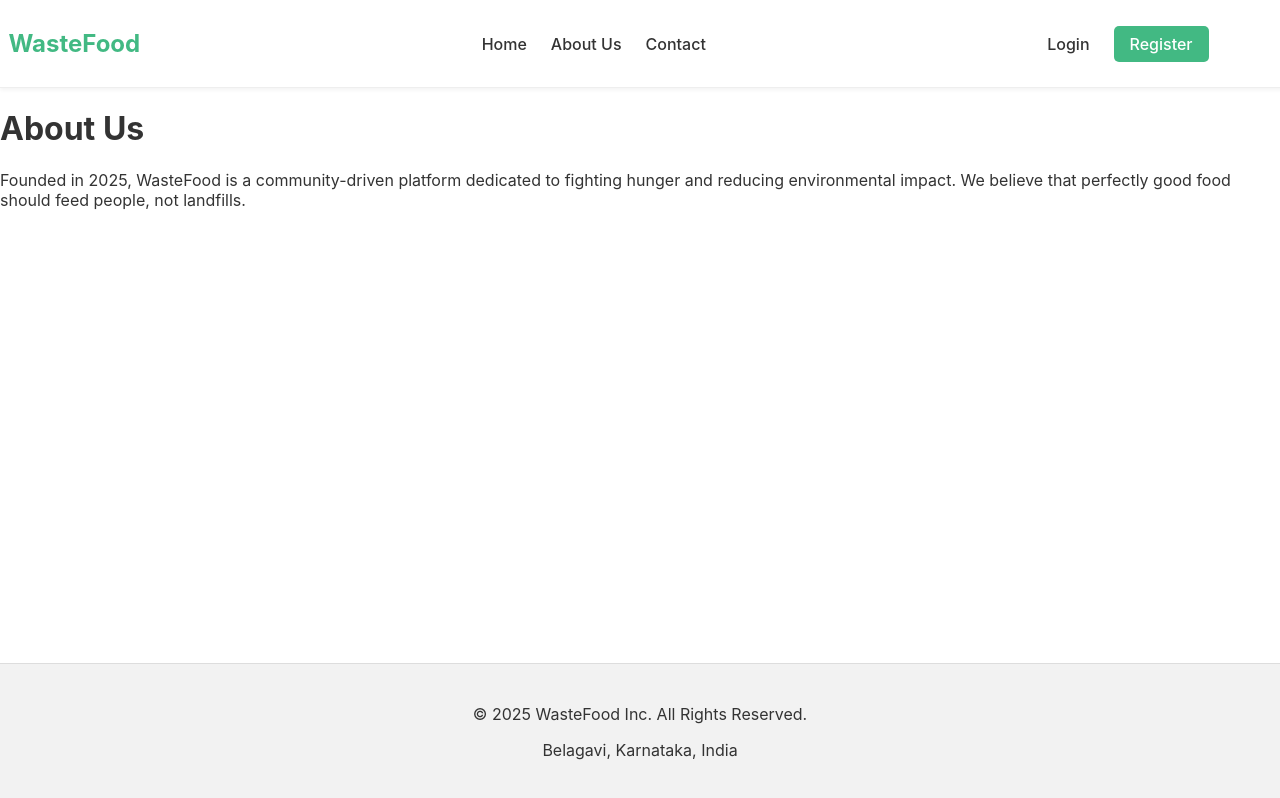
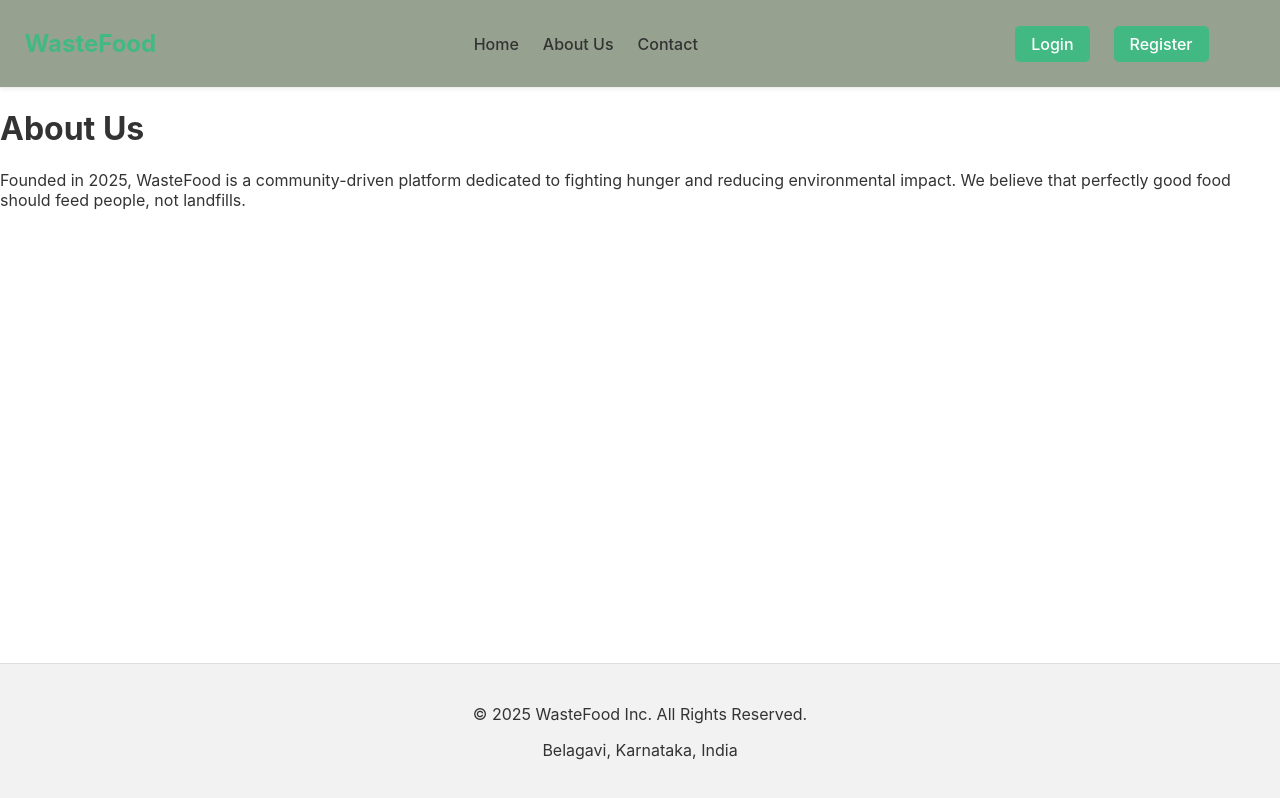
Before and after one commit to mallug18/food, a Vue app in the folder frontend/: page /about in a window 1280 px wide. Built offline with nearby package versions, Linux system fonts and the light colour scheme; no server answers.

Commit message:
Add auto-scrolling image slideshow to hero section

```diff
--- a/frontend/src/components/TheHeader.vue
+++ b/frontend/src/components/TheHeader.vue
@@ -21,7 +21,7 @@
           <a href="#" @click.prevent="handleLogout" class="nav-button-outline">Logout</a>
         </template>
         <template v-else>
-          <RouterLink to="/login">Login</RouterLink>
+          <RouterLink to="/login" class="nav-button">Login</RouterLink>
           <RouterLink to="/register" class="nav-button">Register</RouterLink>
         </template>
       </div>
@@ -53,9 +53,9 @@ const scrollToSection = (sectionId) => {
 
 <style scoped>
 /* Use the same professional styles from our previous conversation */
-header { background-color: white; color: #333; padding: 0.5rem; border-bottom: 1px solid #eee; }
+header { background-color: rgba(118, 130, 107, 0.753); color: #ffffff; padding: 0.5rem; border-bottom: 1px solid #eee; }
 nav { display: flex; justify-content: space-between; align-items: center; height: 70px; max-width: 1200px; margin:0.5px; }
-.logo { font-weight: bold; font-size: 1.5rem; text-decoration: none; color: #42b983; }
+.logo { font-weight: bold; font-size: 1.5rem; text-decoration: none; color: #42b983; margin-left: 1rem; }
 .nav-links, .auth-links { display: flex; align-items: center; gap: 1.5rem; }
 .nav-links a, .auth-links a { color: #333; text-decoration: none; font-weight: 500; transition: color 0.3s; }
 .nav-links a:hover, .auth-links a:hover { color: #42b983; }
@@ -63,6 +63,7 @@ nav { display: flex; justify-content: space-between; align-items: center; height
 .nav-button {
   background-color: #42b983; color: white !important; padding: 8px 16px;
   border-radius: 5px; transition: background-color 0.3s;
+  align-items: flex-end;
 }
 .nav-button:hover { background-color: #36a473; }
 .nav-button-outline {
--- a/frontend/src/views/HomeView.vue
+++ b/frontend/src/views/HomeView.vue
@@ -1,6 +1,6 @@
 <template>
   <div class="home-page">
-    <section id="home" class="hero-section">
+    <section id="home" class="hero-section" :style="heroStyle">
       <div class="hero-content">
         <h1>Reduce Waste, Share Abundance</h1>
         <p>Connect with your community to share surplus food and fight hunger. Your small contribution can make a big difference.</p>
@@ -23,7 +23,7 @@
     </section>
 
     <section id="contact" class="content-section-dark">
-       <div class="section-container">
+        <div class="section-container">
         <h2>Get In Touch</h2>
         <p>Have questions or want to partner with us? We’d love to hear from you.</p>
         <div class="contact-info">
@@ -36,13 +36,54 @@
 </template>
 
 <script setup>
+import { ref, computed, onMounted, onUnmounted } from 'vue';
 import { RouterLink } from 'vue-router';
+
+// --- START: New code for slideshow ---
+
+// 1. Define your list of images
+// Replace these placeholders with your actual image URLs
+const backgroundImages = ref([
+  'https://images7.alphacoders.com/110/1103153.jpg',
+  'https://images.squarespace-cdn.com/content/v1/669a8576009c437dabc4d36c/e1d15f4f-7a66-416b-8c83-68174a947d14/scraping-food-into-bin.jpeg',
+  'https://blogger.googleusercontent.com/img/b/R29vZ2xl/AVvXsEiKfcDfTZJVfY2vZ7hdh0E9Uu07e4GxuDLkyXEmzgKNpIxuh84OhR47DHGETCh0jKOIIzWUCMZy3V3q8-UxwZZZ4iLixTHyiyJAYeypznXB7AX21EUEY-sQtpTvns1TpxwkQq1gzy3BWUfL/s0/stop-food-waste-day-rich-poor-hungry.jpg'
+]);
+
+const currentImageIndex = ref(0);
+let intervalId = null;
+
+// 2. Create a computed property for the dynamic style
+const heroStyle = computed(() => ({
+  backgroundImage: `
+    linear-gradient(rgba(0, 0, 0, 0.5), rgba(0, 0, 0, 0.5)),
+    url('${backgroundImages.value[currentImageIndex.value]}')
+  `
+}));
+
+// 3. Use lifecycle hooks to start and stop the slideshow
+onMounted(() => {
+  // Start the slideshow every 2 seconds (2000 milliseconds)
+  intervalId = setInterval(() => {
+    currentImageIndex.value = (currentImageIndex.value + 1) % backgroundImages.value.length;
+  }, 2000);
+});
+
+onUnmounted(() => {
+  // Important: Clear the interval when the component is no longer on the page
+  clearInterval(intervalId);
+});
+
+// --- END: New code for slideshow ---
+
 </script>
 
 <style scoped>
 .hero-section {
   text-align: center; padding: 4rem 1rem;
-  background: linear-gradient(rgba(0, 0, 0, 0.5), rgba(0, 0, 0, 0.5)), url('https://placehold.co/1920x1080/444/FFF?text=Food+Donation');
+  /* The 'background' property is now handled by the :style binding in the template.
+    We add a transition for a smooth fade effect between images.
+  */
+  transition: background-image 2s ease-in-out;
   background-size: cover; background-position: center; color: white;
 }
 .hero-content h1 { font-size: 2.5rem; margin-bottom: 1rem; }
```
